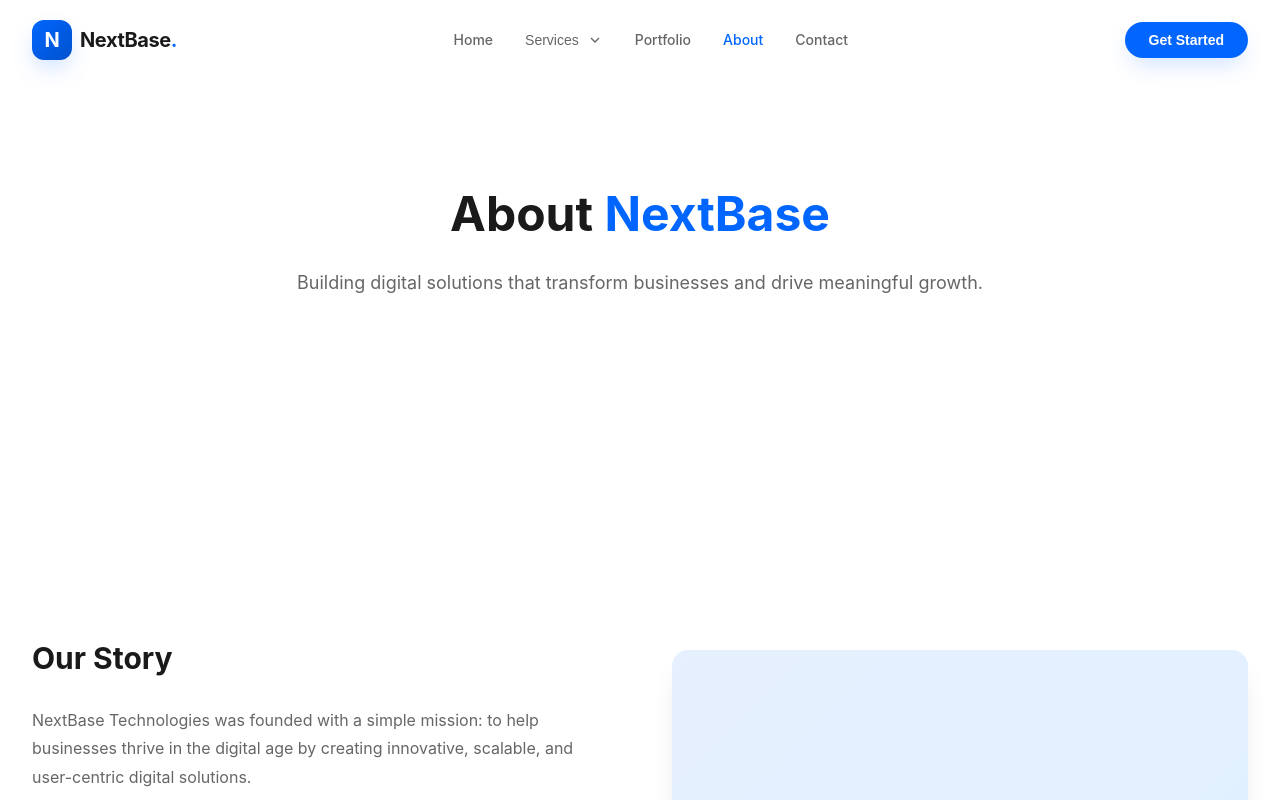
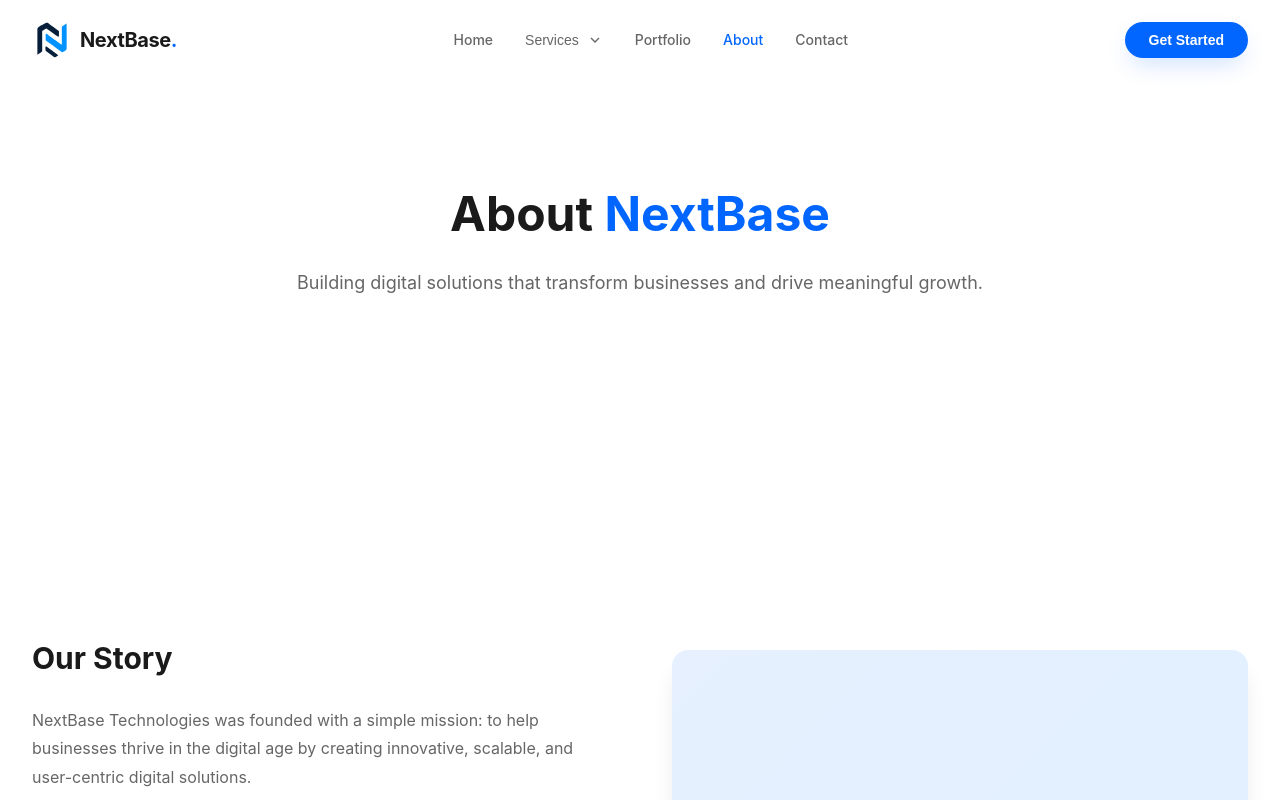
Before and after one commit to dinoigwe/nextbasetechnologies.com.ng, a plain HTML site: page about.html in a window 1280 px wide. Shown: the top 800 px of the page. Drawn offline with Linux system fonts and the light colour scheme.

Commit message:
new logo

```diff
--- a/about.html
+++ b/about.html
@@ -129,6 +129,12 @@
 
         .logo-text .dot {
             color: var(--primary);
+        }
+
+        .logo-image {
+            height: 2.5rem;
+            width: auto;
+            max-width: 150px;
         }
 
         .nav-links {
@@ -657,7 +663,7 @@
     <header id="navbar">
         <div class="nav-container">
             <a href="index.html" class="logo-link">
-                <div class="logo-icon">N</div>
+                <img src="images/logo3.svg" alt="NextBase Logo" class="logo-image">
                 <span class="logo-text">NextBase<span class="dot">.</span></span>
             </a>
 
```
Also changed, not shown: contact.html (+7 -1 lines), index.html (+7 -1 lines), mobile-app-development.html (+7 -1 lines), portfolio-page.html (+7 -1 lines), professional-emails.html (+7 -1 lines), web-development.html (+7 -1 lines).
